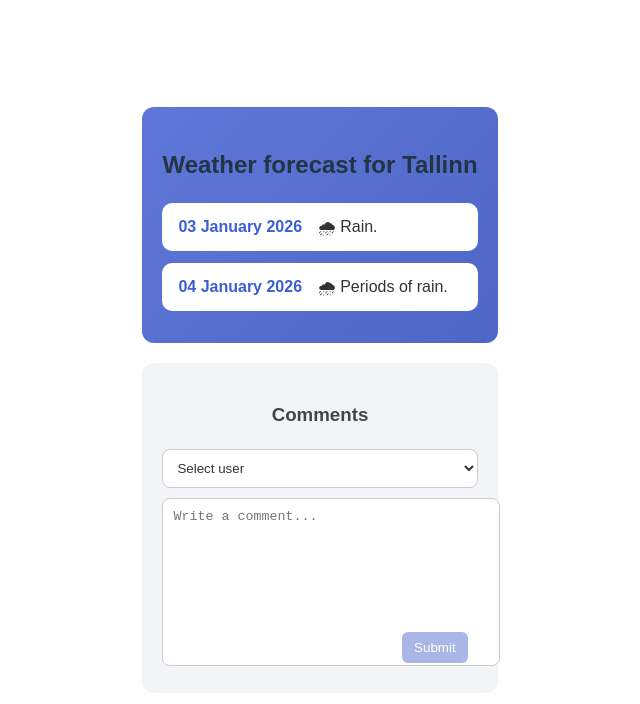
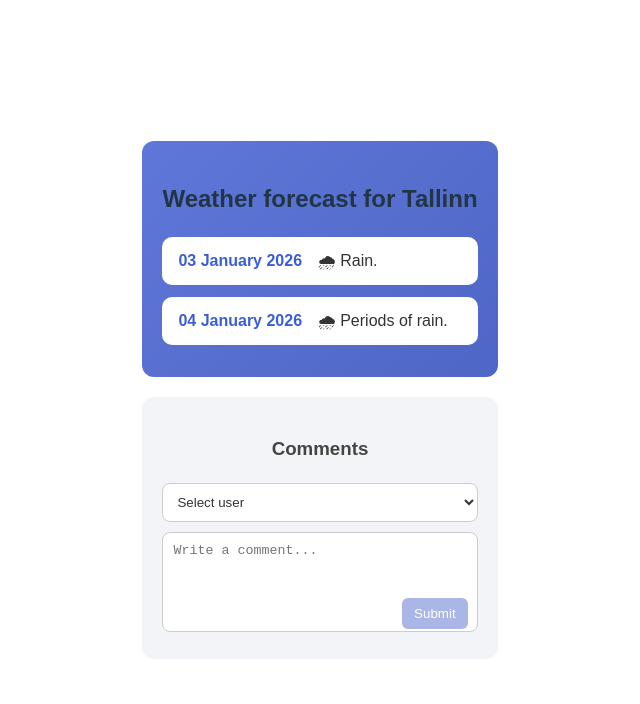
Before and after one commit to anusirkas/vue-vite-project, a Vue app: page / in a window 1280 px wide. Shown: the top 704 px of the page, without its empty margins (320-960 px from the left). Built offline with nearby package versions, Linux system fonts and the light colour scheme.

Commit message:
Resized the textarea to use boz-sizing/width as other components

```diff
--- a/src/App.vue
+++ b/src/App.vue
@@ -167,6 +167,10 @@ function handleSubmit() {
   color: #444;
 }
 
+.comments-card * {
+  box-sizing: border-box;
+}
+
 .comment {
   background: white;
   padding: 12px;
@@ -201,6 +205,8 @@ function handleSubmit() {
 
 .user-input {
   width: 100%;
+  box-sizing: border-box;
+  max-width: 100%;
   padding: 10px;
   border-radius: 8px;
   border: 1px solid #ccc;
@@ -215,6 +221,8 @@ function handleSubmit() {
 
 .comment-input {
   width: 100%;
+  box-sizing: border-box;
+  max-width: 100%;
   height: 100px;
   padding: 10px;
   padding-bottom: 56px;   /* space for button */
```
